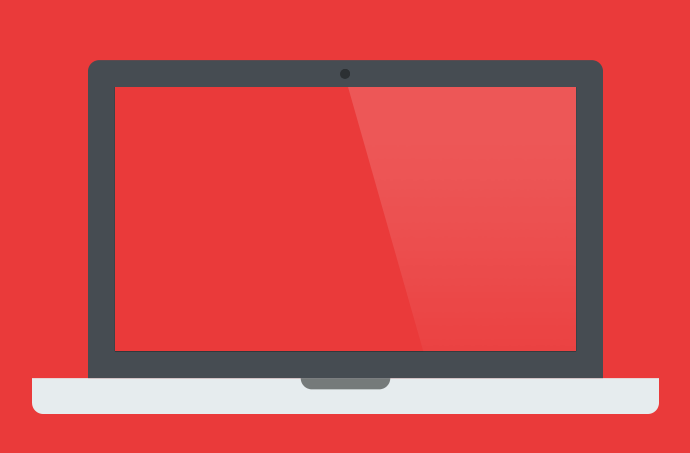
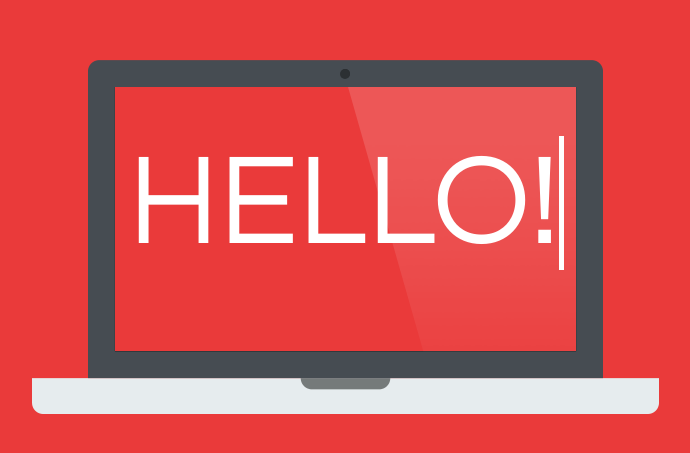
Before and after one commit to BipulGyawali/website, a plain HTML site: page index.html in a window 1280 px wide. Shown: the part 163-616 px from the top of the page, without its empty margins (295-985 px from the left). Drawn offline with Linux system fonts and the light colour scheme.

Commit message:
some updates

```diff
--- a/index.css
+++ b/index.css
@@ -5,13 +5,17 @@
     vertical-align: top;
     box-sizing: border-box;
 }
-#background {
+body {
     background: #ea3a3a url(background.png) center top;
     height: 100%;
+    width: 100%;
     padding: 0 !important;
     text-align: center;
 }
 
+.home{
+    width: 100%;
+}
 
 #laptop {
     background: transparent url(laptop.png) no-repeat;
@@ -51,9 +55,38 @@
     margin-top: -173px;
     overflow: hidden;
     position: absolute;
-    text-align: left;
+    text-align: center;
     top: 50%;
     white-space: nowrap;
     width: 461px;
     z-index: 8;
+    display: flex;
+    align-items: center;
+    color: #ffffff;
 }
+.text{
+    text-align: center;
+    font-size: 130px;
+    left: 3%;
+    top: 25%;
+    position: absolute;
+
+
+}
+
+.text span::after{
+    content: "";
+    position: absolute;
+    background: #ea3a3a;
+    left: 0;
+    height: 100%;
+    width: 100%;
+    border-left: 5px solid #ffffff;
+    animation: typing 2.3s steps(6) 0s 1 normal both;
+    white-space: nowrap;
+}
+@keyframes typing{
+    100%{
+        left: 100%;
+    }
+}
--- a/index.html
+++ b/index.html
@@ -9,13 +9,15 @@
 </head>
 
 <body>
-	<section id="background"></section>
-	<div id="laptop"></div>
-	<a class="laptop-camera" href="https://www.bipulgyawali.com.np/"><a>
-			<div id="laptop-screen">
-
+	<div class="home">
+		<div id="laptop"></div>
+		<a class="laptop-camera" href="https://www.bipulgyawali.com.np/"></a>
+		<div id="laptop-screen">
+			<div class="text">
+				<span>HELLO!</span>
 			</div>
-
+		</div>
+	</div>
 
 </body>
 
```
